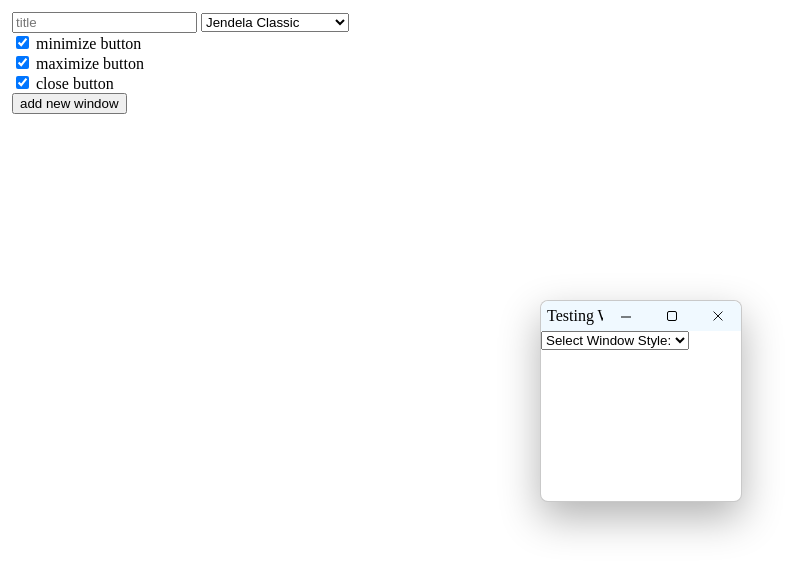
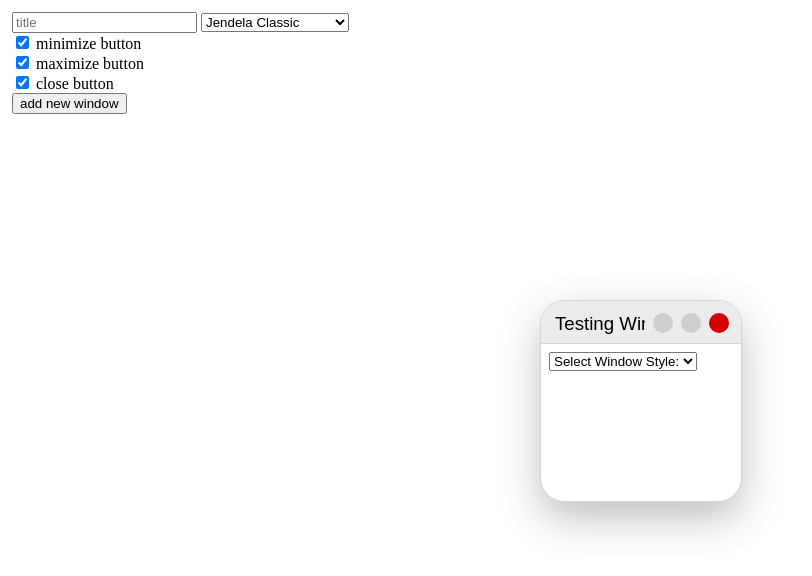
Before and after one commit to andikasujanadi/jendela-js, a plain HTML site: page index.html in a window 1280 px wide. Shown: the whole page, without its empty margins (0-812 px from the left). Drawn offline with Linux system fonts and the light colour scheme.

Commit message:
add default theme for guide

```diff
--- a/index.html
+++ b/index.html
@@ -45,11 +45,12 @@
         add_window(
             {
             title:'Testing Window',
-            theme:'jendela-11',
+            theme:'jendela-legacy',
             body:`
             <select onchange="changeStyle(this)">
                 <option value="0">Select Window Style:</option>
                 <option value="jendela-debug">Jendela Debug</option>
+                <option value="jendela-legacy">Jendela Default</option>
                 <option value="jendela-classic">Jendela Classic</option>
                 <option value="jendela-xp">Jendela XP</option>
                 <option value="jendela-7">Jendela 7</option>
--- a/jendela.css
+++ b/jendela.css
@@ -220,3 +220,79 @@
         background-color: gold;
     }
 }
+
+
+.jendela-legacy {
+    font-family: Arial, Helvetica, sans-serif;
+    background-color: #fff;
+    box-shadow: 0px 16px 40px 0px rgba(0, 0, 0, 0.25);
+    border: #d4d4d4 solid 1px;
+    border-radius: 24px;
+    .cornerHandle{
+        height: 20px;
+        width: 20px;
+        z-index: 2;
+    }
+    .header {
+        background-color: #ebebeb;
+        padding-top: 12px;
+        padding-bottom: 8px;
+        padding-left: 14px;
+        border-radius: 24px 24px 0 0;
+        font-size: 14pt;
+        border-bottom: #d4d4d4 solid 1px;
+    }
+    .body {
+        padding: 8px;
+    }
+    .headerButtonContainer{
+        margin-right: 12px;
+        margin-top: 0px;
+        gap: 8px;
+        padding-left: 8px;
+    }
+    .headerButton {
+        background: #cecece;
+        border-radius: 100px;
+        height: 20px!important;
+        width: 20px!important;
+    }
+    .headerButtonClose{
+        background: #d40000;
+
+    }
+    .nwHandle {
+        top: 0;
+        right: calc(100% - 10px);
+        cursor: nw-resize;
+    }
+
+    .fixTop .nwHandle {
+        bottom: calc(100% - 10px);
+        top: unset;
+        right: calc(100% - 10px);
+        cursor: nw-resize;
+    }
+
+    .neHandle {
+        top: 0;
+        left: calc(100% - 10px);
+        cursor: ne-resize;
+    }
+
+    .fixTop .neHandle {
+        bottom: calc(100% - 10px);
+        top: unset;
+        left: calc(100% - 10px);
+        cursor: ne-resize;
+    }
+    .swHandle {
+        top: calc(100% - 10px);
+        right: calc(100% - 10px);
+    }
+    .seHandle {
+        top: calc(100% - 10px);
+        left: calc(100% - 10px);
+    }
+
+}
```
Also changed, not shown: README.md.
